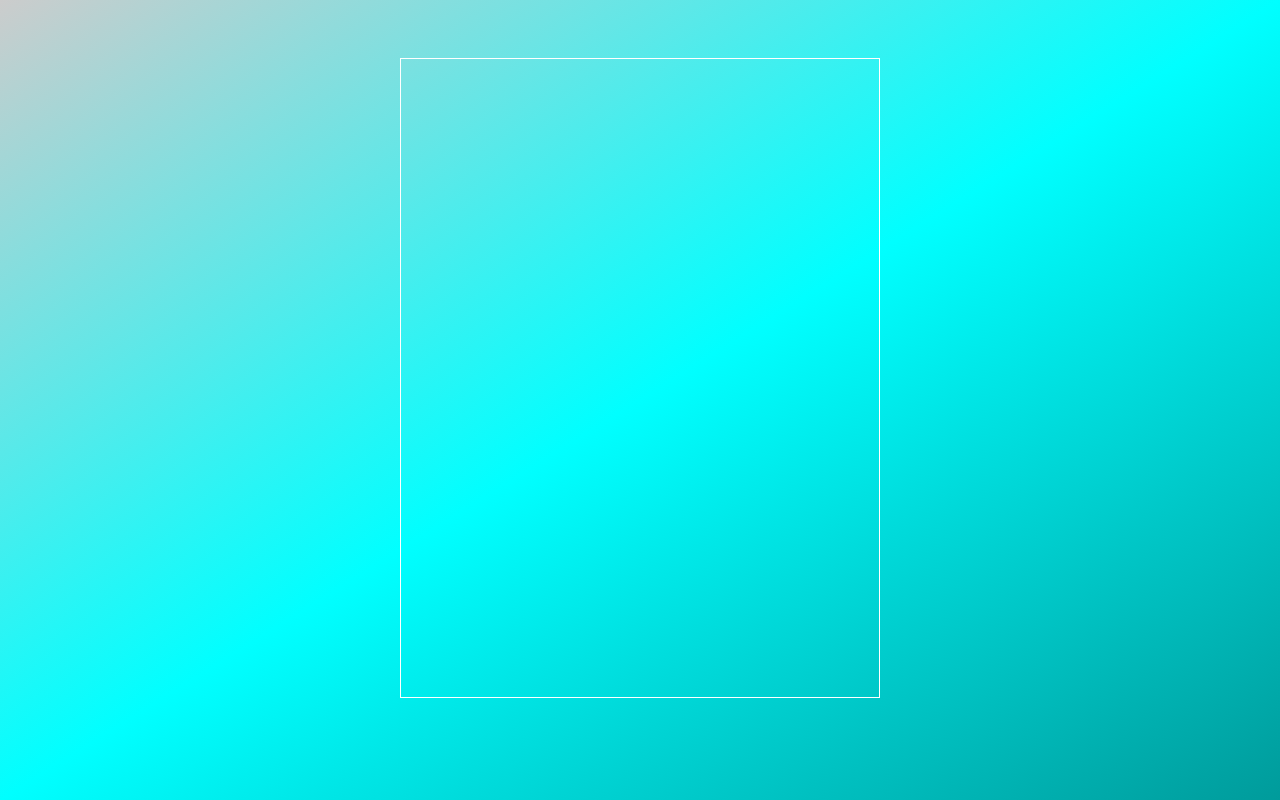
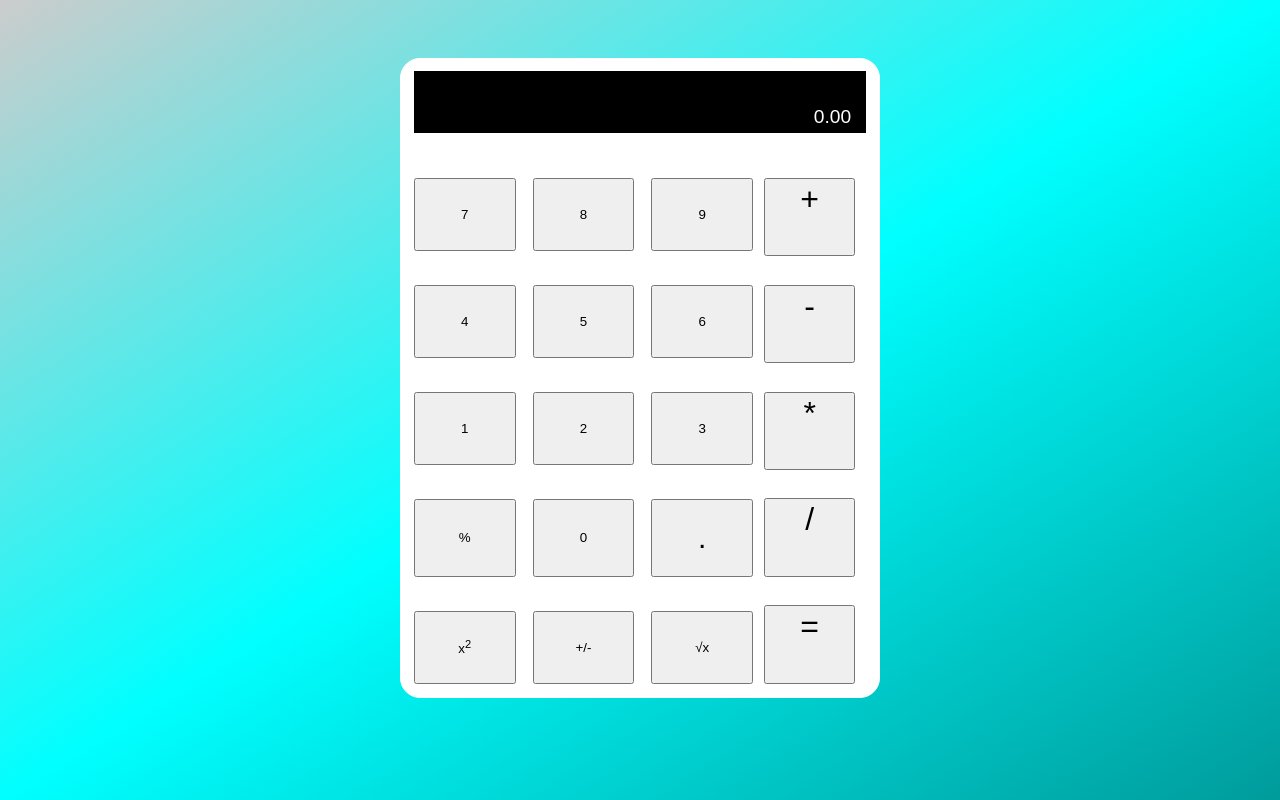
Before and after one commit to Dei-Gee/js_calculator, a plain HTML site: page index.html in a window 1280 px wide. Drawn offline with Linux system fonts and the light colour scheme.

Commit message:
UI finished

```diff
--- a/index.html
+++ b/index.html
@@ -13,6 +13,61 @@
     </head>
 
     <body>
+        <section class="wrapper">
+            <p class="output">0.00</p>
+        </section>
+
+        <section class="wrapper">
+            <div class="left">
+                <div class="row">
+                    <button class="btn-regular">7</button>
+                    <button class="btn-regular">8</button>
+                    <button class="btn-regular">9</button>
+                </div>
+
+                <div class="row">
+                    <button class="btn-regular">4</button>
+                    <button class="btn-regular">5</button>
+                    <button class="btn-regular">6</button>
+                </div>
+
+                <div class="row">
+                    <button class="btn-regular">1</button>
+                    <button class="btn-regular">2</button>
+                    <button class="btn-regular">3</button>
+                </div>
+
+                <div class="row">
+                    <button class="btn-regular">%</button>
+                    <button class="btn-regular">0</button>
+                    <button class="btn-regular" style="font-size:30px">.</button>
+                </div>
+
+                <div class="row">
+                    <button class="btn-regular">x<sup>2</sup></button>
+                    <button class="btn-regular">+/-</button>
+                    <button class="btn-regular">&#8730;x</button>
+                </div>
+            </div>
+
+            <div class="right">
+                <button class="btn-operations">
+                    +
+                </button>
+                <button class="btn-operations">
+                    -
+                </button>
+                <button class="btn-operations">
+                    *
+                </button>
+                <button class="btn-operations">
+                    /
+                </button>
+                <button class="btn-operations">
+                    =
+                </button>
+            </div>
+        </section>
 
         <!-- Scripts -->
         <script src="js/index.js"></script>
--- a/styles/index.css
+++ b/styles/index.css
@@ -1,5 +1,6 @@
 * {
     box-sizing: border-box;
+    font-family: Arial, Helvetica, sans-serif;
 }
 
 html {
@@ -13,9 +14,90 @@ html {
 
 body {
     width: 30rem;
-    height: 100%;
+    height: auto;
     border: 1px solid white;
     margin: 0;
+    display: flex;
+    flex-direction: column;
+    background-color: #fff;
+    padding: 3.5%;
+    border-radius: 20px;
+    overflow: hidden;
+}
+
+.wrapper {
+    display: flex;
+    flex-direction: row;
+    margin: 0;
+    padding: 0%;
+}
+
+.wrapper:first-child {
+    height: 10%;
+}
+
+.wrapper:nth-child(2) {
+    margin-top: 10%;
+    height: 90%;
+}
+
+.output {
+    background-color: black;
+    color: white;
+    padding-top: 35px;
+    padding-left: 15px;
+    padding-right: 15px;
+    width: 100%;
+    height: 100%;
+    direction: rtl;
+    font-size: larger;
+    margin-top: 0;
+}
+
+.wrapper > .left {
+    width: 75%;
+    display: flex;
+    flex-direction: column;
+}
+
+.wrapper > .right {
+    width: 25%;
+    display: flex;
+    flex-direction: column;
+}
+
+.row {
+    width: 100%;
+    height: 21.25%;
+    display: flex;
+    flex-direction: row;
+    justify-content: space-between;
+    margin-top: 10%;
+}
+
+.row:nth-child(1) {
+    margin-top: 0;
+}
+
+.btn-regular {
+    width: 30%;
+    height: auto;
+    justify-content: center;
+    padding: 20px;
+}
+
+.btn-operations {
+    width: 80%;
+    height: 20%;
+    justify-content: center;
+    font-size: xx-large;
+    display: flex;
+    margin: 0 auto;
+    margin-top: 25%;
+}
+
+.btn-operations:first-child {
+    margin-top: 0;
 }
 
 @media only screen and (min-width: 769px)
@@ -24,6 +106,7 @@ body {
         height: 80%;
         margin-top: 4.5%;
         margin-bottom: 4.5%;
+        padding: 2.5%;
     }
 }
 
@@ -34,6 +117,7 @@ body {
         width: 50rem;
         margin-top: 4.5%;
         margin-bottom: 4.5%;
+        padding: 1.5%;
     }
 }
 
@@ -44,5 +128,6 @@ body {
         width: 30rem;
         margin-top: 4.5%;
         margin-bottom: 4.5%;
+        padding: 1%;
     }
 }
```
